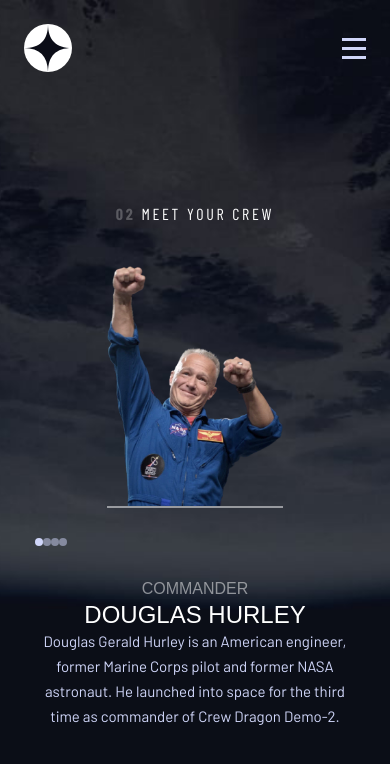
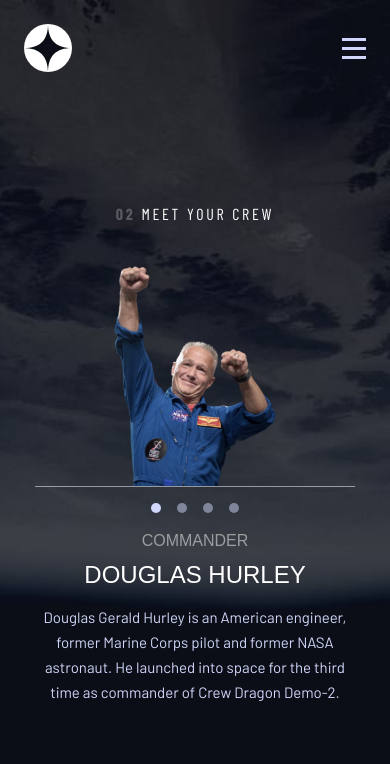
Before and after one commit to lolelu/space_tourism, a Next.js app: page /crew in a window 390 px wide. Shown: the top 764 px of the page. Built offline with nearby package versions, Linux system fonts and the light colour scheme; a web font is replaced by a local one.

Commit message:
Reworked breakpoints logic

```diff
--- a/components/Crew/crewData.tsx
+++ b/components/Crew/crewData.tsx
@@ -5,10 +5,14 @@
     <div
       className={`${
         isActive ? 'visible' : 'invisible'
-      } col-start-1 row-start-3 flex flex-col items-center justify-center text-center     `}>
-      <p className={'font-serif text-base uppercase text-tertiary text-opacity-50'}>{crewMember.role}</p>
-      <h4 className={'font-serif text-2xl/[1.75rem] uppercase text-tertiary'}>{crewMember.name}</h4>
-      <p className={'text-[.9375rem]/[1.5625rem] text-secondary'}>{crewMember.bio}</p>
+      } col-start-1 row-start-3 flex max-w-[20rem] flex-col items-center justify-start   justify-self-center text-center md:row-start-1 md:max-w-[28.625rem]  `}>
+      <p className={'mb-2 font-serif text-base uppercase text-tertiary text-opacity-50 md:text-2xl/[1.75rem]'}>
+        {crewMember.role}
+      </p>
+      <h4 className={'mb-4 font-serif text-2xl/[1.75rem] uppercase text-tertiary md:text-[2.5rem]/[2.75rem]'}>
+        {crewMember.name}
+      </h4>
+      <p className={'text-[.9375rem]/[1.5625rem] text-secondary md:text-base/[1.75rem]'}>{crewMember.bio}</p>
     </div>
   )
 }
--- a/components/Crew/crewImage.tsx
+++ b/components/Crew/crewImage.tsx
@@ -3,11 +3,19 @@
 
 const CrewImage = ({ crewMember, isActive }: { crewMember: CrewMember; isActive: boolean }) => {
   return (
-    <div className={`${isActive ? 'visible' : 'invisible'} col-start-1 row-start-1  justify-self-center`}>
-      <Image src={crewMember.images.webp} alt={crewMember.name} width={300} height={300} className={'w-[11rem]'} />
+    <div
+      className={`${
+        isActive ? 'visible' : 'invisible'
+      } col-start-1 row-start-1 flex  flex-col items-center justify-end justify-self-stretch md:row-start-3 md:translate-y-6 md:transform lg:translate-y-6`}>
+      <Image
+        src={crewMember.images.webp}
+        alt={crewMember.name}
+        width={800}
+        height={800}
+        className={'h-[13.75rem] object-contain md:h-[33rem]'}
+      />
 
-      {/*  Da muovere fuori dalla componenente*/}
-      <hr className={' w-full border-t-2 border-tertiary border-opacity-50'} />
+      <hr className={' w-full  border-tertiary border-opacity-50 md:hidden'} />
     </div>
   )
 }
--- a/pages/crew/index.tsx
+++ b/pages/crew/index.tsx
@@ -16,7 +16,7 @@
       tabletBackground={TabletBackground}
       mobileBackground={MobileBackground}>
       <PageTitle pageNumber={'02'} pageTitle={'meet your crew'} />
-      <div className={'mx-auto grid max-w-xs grid-cols-1 md:max-w-[36rem] lg:max-w-none  '}>
+      <div className={'mx-auto grid max-w-xs grid-cols-1 gap-4  md:max-w-[36rem] lg:max-w-none '}>
         {crew.map(crewMember => (
           <CrewImage
             crewMember={crewMember}
@@ -26,10 +26,10 @@
         ))}
 
         {/*  Crew selector*/}
-        <div>
+        <div className={'flex flex-row items-center justify-center gap-4'}>
           {crew.map(crewMember => (
             <button
-              className={`h-2 w-2 rounded-full bg-secondary ${
+              className={`h-2.5 w-2.5 rounded-full bg-secondary ${
                 activeCrewMember.name === crewMember.name ? 'opacity-100' : 'opacity-50'
               }`}
               key={crewMember.name}
```
